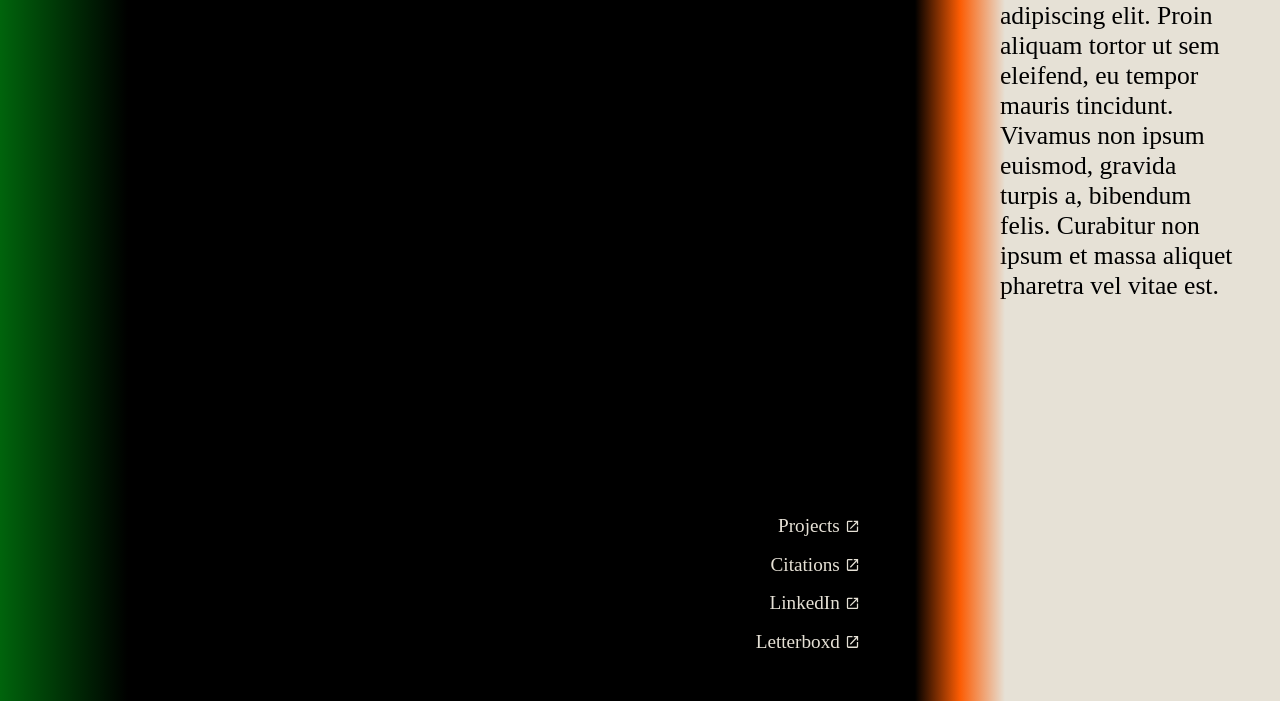
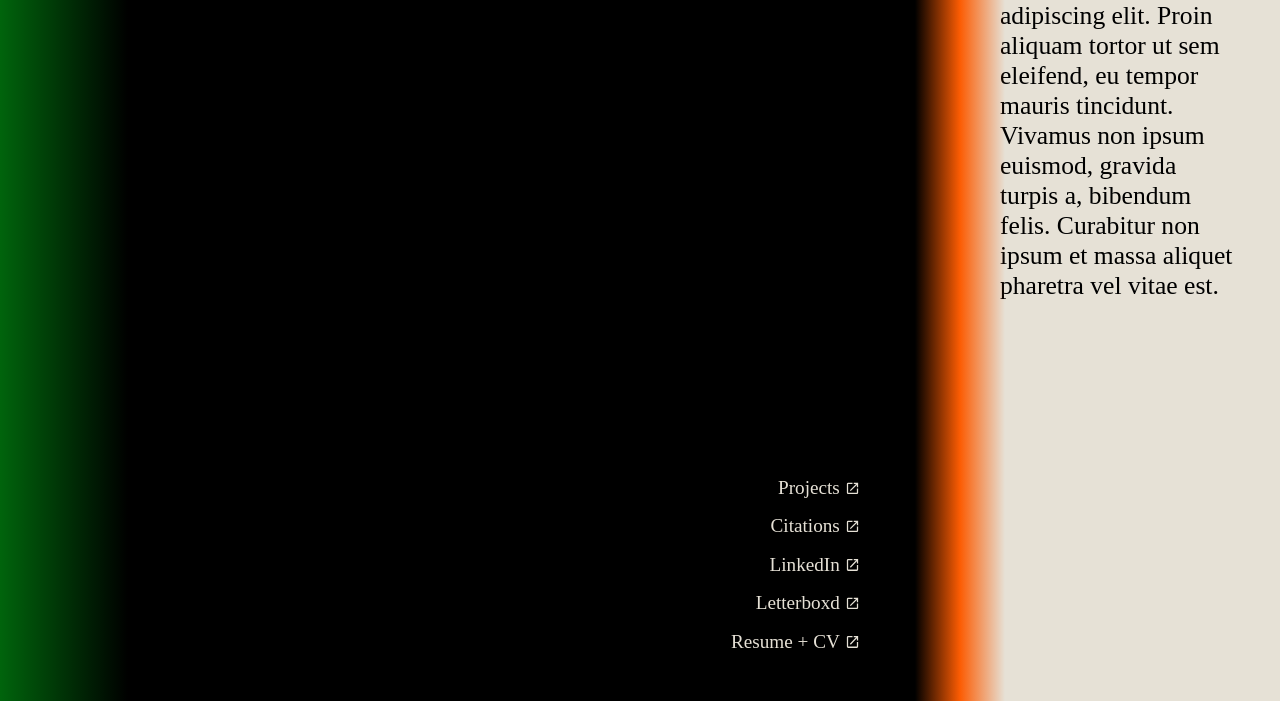
Before and after one commit to maxkele/maxkele.github.io, an Astro site: page / in a window 1280 px wide. Shown: the part 99-800 px from the top of the page. Built offline with nearby package versions, Linux system fonts and the light colour scheme; Astro itself is replaced by a stand-in of ours; a web font is replaced by a local one.

Commit message:
add resume+cv

```diff
--- a/src/pages/index.astro
+++ b/src/pages/index.astro
@@ -28,6 +28,9 @@ import Base from '../layouts/Base.astro'
 			</li>
 			<li>
 				<a href="https://letterboxd.com/mxwllklhr/">Letterboxd</a>
+			</li>
+			<li>
+				<a href="/PDFs/Max Keleher - Resume - September 2022.pdf" target="_blank">Resume + CV</a>
 			</li>
 		</ul>
 	</main>
```
